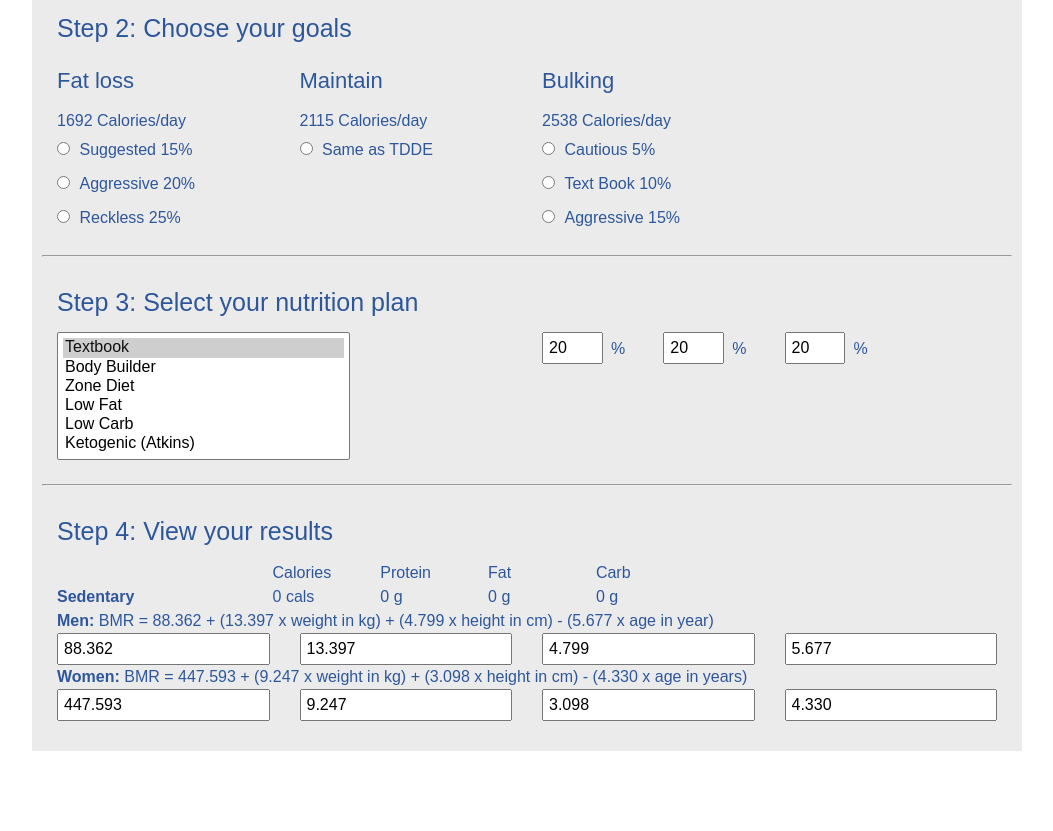
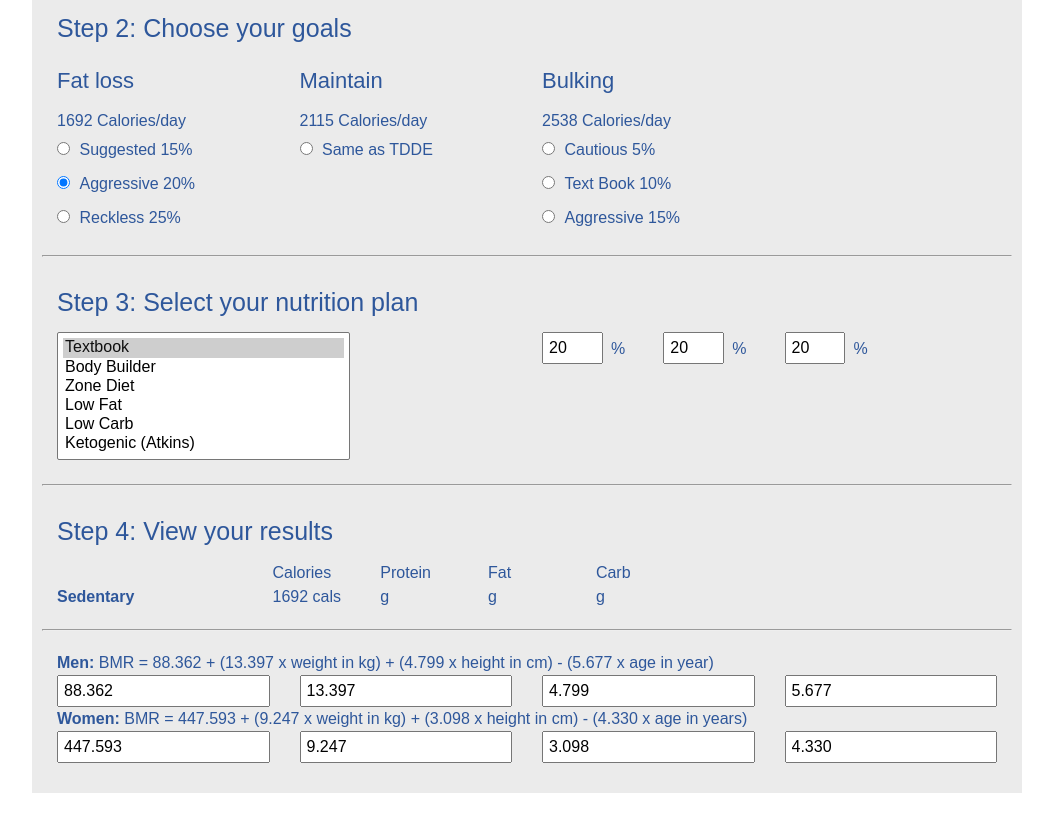
Before and after one commit to dwilliampeters/GSN-Meal-Planner, a website: page app/index.html in a window 1280 px wide. Shown: the part 679-1510 px from the top of the page, without its empty margins (113-1166 px from the left). Before the commit the page ends 1487 px from the top, so only its background shows below. Drawn offline with nearby package versions, Linux system fonts and the light colour scheme.

Commit message:
Step 4 ready...

```diff
--- a/app/index.html
+++ b/app/index.html
@@ -393,7 +393,7 @@
                             <label for="fatLoss-suggested">Suggested 15%</label>
                           </div>
                           <div class="small-12 columns">
-                            <input class="selected" type="radio" id="fatLoss-aggressive" name="goal" value="20" data-calc="goal" data-calc-goal="fat-loss">
+                            <input class="selected" type="radio" id="fatLoss-aggressive" name="goal" value="20" data-calc="goal" data-calc-goal="fat-loss" checked>
                             <label for="fatLoss-aggressive">Aggressive 20%</label>
                           </div>
                           <div class="small-12 columns">
@@ -570,6 +570,8 @@
                       </div>
                     </div>
 
+                    <hr>
+
                     <div class="row" data-calc-bmr="male">
                       <div class="small-12 columns">
                         <strong>Men:</strong> BMR = 88.362 + (13.397 x weight in kg) + (4.799 x height in cm) - (5.677 x age in year)
--- a/app/js/app.js
+++ b/app/js/app.js
@@ -163,11 +163,11 @@
       }
     });
 
-    // Set Macros (Prob move to step 3 later)
+    /*// Set Macros (Prob move to step 3 later)
     macroResultCals     = (goalCalsSelected);
     macroResultProt     = (macroResultCals * sumRecProtPercent / 4);
     macroResultFat      = (macroResultCals * (macroBF / 9));
-    macroResultCarb     = (macroResultCals * (1 - sumRecProtPercent - macroBF) / 9);
+    macroResultCarb     = (macroResultCals * (1 - sumRecProtPercent - macroBF) / 9);*/
 
     // Step 3:
     if (calcId === 'ratios') {
@@ -180,6 +180,12 @@
       $('[data-ratio="carbs"]').val(ratioCarbs);
       $('[data-ratio="protein"]').val(ratioProtein);
     }
+
+    // Step 4:
+    macroResultCals     = (goalCalsSelected);
+    macroResultProt     = (macroResultCals * (ratioProtein / 4));
+    macroResultFat      = (macroResultCals * (ratioFat / 9));
+    macroResultCarb     = (macroResultCals * (ratioCarbs / 9));
 
     //
 
```
Also changed, not shown: src/html/views/index.html (+3 -1 lines), src/js/components/calc.js (+8 -2 lines).
